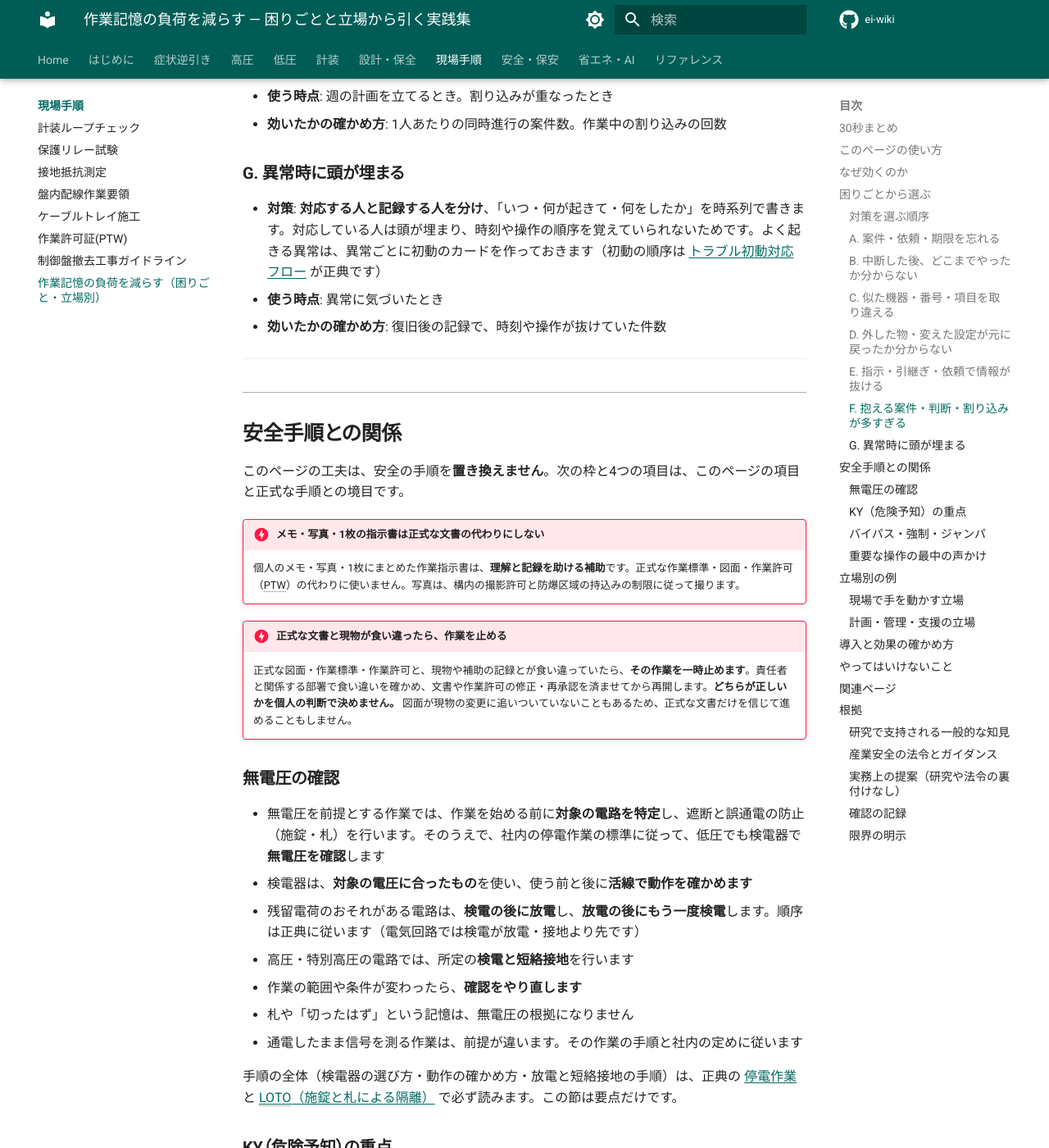
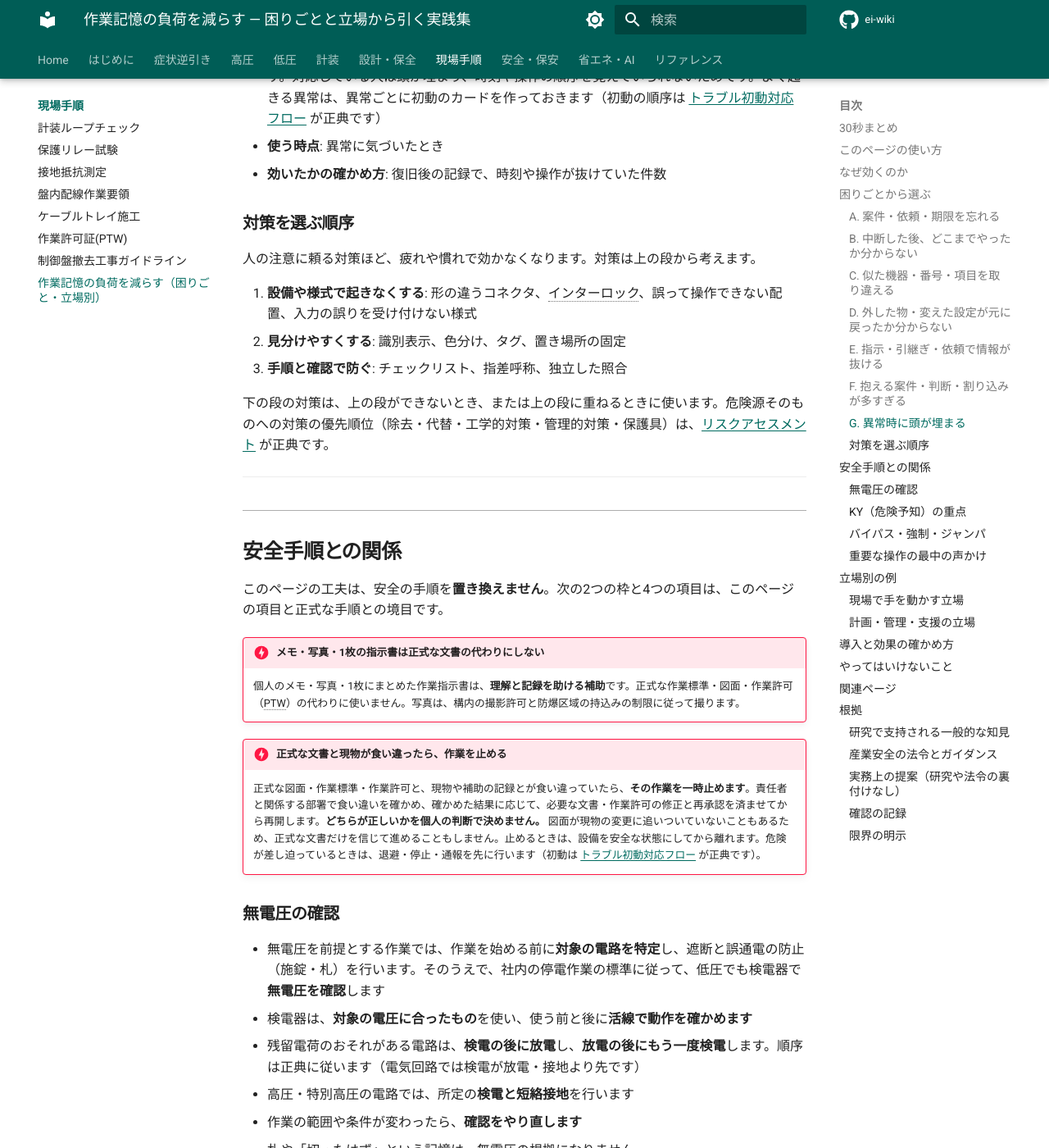
Before and after one commit to kfurufuru/ei-wiki, an MkDocs documentation site: the page built from docs/guidelines/working-memory.md, in a window 1280 px wide and 1400 px high, scrolled down 4195 px. Shown: the whole window at 82% size. Built offline with MkDocs 1.6.1 and Material for MkDocs 9.7.7, drawn with Linux system fonts in a browser that asks for light colours; comment, search, counter and statistics services are not loaded; some of the changed text lies outside the part shown.

Commit message:
作業記憶ページ: Fable 5.2 監査を反映（緊急時は退避・停止・通報が先・暫定変更の例外にSIS除外とMOC・分類の再点検とBの例・対策の順序を末尾へ・#review のリスト修正）
Co-Authored-By: Claude Opus 5.5 <noreply@anthropic.com>

```diff
--- a/docs/guidelines/working-memory.md
+++ b/docs/guidelines/working-memory.md
@@ -83,7 +73,9 @@ last_verified: 2026-11-23
 
 ### C. 似た機器・番号・項目を取り違える {#mixup}
 
-- **対策**: まず**取り違えが起きにくい設備や様式に変えられないか**を考えます（[対策を選ぶ順序](#order)）。そのうえで、機器・盤・弁・配線の**識別表示**を整えます。操作や判定の直前に、機器番号を**指差呼称**で確かめます。確認項目は**チェックリスト**にし、判定基準は表で手元に置きます（表には出典と改訂日を書き、正典が変わったら差し替えます）。重要な箇所は、別の人が**独立して**照らし合わせます
+- **対策（設備・様式）**: まず、取り違えが起きにくい設備や様式に変えられないかを考えます（[対策を選ぶ順序](#order)）
+- **対策（表示）**: 機器・盤・弁・配線の**識別表示**を整えます
+- **対策（確認）**: 操作や判定の直前に、機器番号を**指差呼称**で確かめます。確認項目は**チェックリスト**にし、判定基準は表で手元に置きます（表には出典と改訂日を書き、正典が変わったら差し替えます）。重要な箇所は、別の人が**独立して**照らし合わせます
 - **使う時点**: 操作・測定・判定の直前
 - **効いたかの確かめ方**: 対象の操作の数あたりの取り違えの割合。確認の手順を実施した割合。確認の段階で見つけた食い違いの件数
 
@@ -94,7 +86,7 @@ last_verified: 2026-11-23
 
 - **対策**: **変更前の状態・暫定の変更・復旧後の状態**を1枚の照合表に書きます。外した線・掛けたジャンパ・強制・設定の変更を、変えた時点で書き、復旧したら1件ずつ消し込みます。引き渡す前に、変更前の状態と復旧後の状態を突き合わせます
 - **使う時点**: 変えた時点。引き渡す前
-- **引き渡すとき**: 原則として、暫定の変更を解除し、機能が戻ったことを確かめてから引き渡します。承認された暫定の変更を残したまま運転を続ける場合は、影響・代替措置・責任者・解除の期限・運転上の制限を明らかにし、運転部門へ正式に引き継いで承認を得ます
+- **引き渡すとき**: 原則として、暫定の変更を解除し、機能が戻ったことを確かめてから引き渡します。承認された暫定の変更を残したまま運転を続ける場合は、影響・代替措置・責任者・解除の期限・運転上の制限を明らかにし、画面と現場の札で表示し、社内の手続きで承認を得て運転部門へ正式に引き継ぎます。期限を延ばすときは変更管理（MOC）に戻します。SIS のバイパスはこの扱いにせず、[機能安全（SIS/SIL）](../03-keiso/sis-sil.md) の管理手順に従います
 - **先に通す手順**: バイパス・強制・ジャンパは、記録の前に [安全手順との関係](#safety) の流れ（影響の確認・代替措置・承認）を通します
 - **効いたかの確かめ方**: 引き渡した後に、引継ぎに無い暫定の状態が見つかった件数。解除の期限を過ぎた暫定の変更の件数
 
@@ -116,17 +108,27 @@ last_verified: 2026-11-23
 - **使う時点**: 異常に気づいたとき
 - **効いたかの確かめ方**: 復旧後の記録で、時刻や操作が抜けていた件数
 
+### 対策を選ぶ順序 {#order}
+
+人の注意に頼る対策ほど、疲れや慣れで効かなくなります。対策は上の段から考えます。
+
+1. **設備や様式で起きなくする**: 形の違うコネクタ、インターロック、誤って操作できない配置、入力の誤りを受け付けない様式
+2. **見分けやすくする**: 識別表示、色分け、タグ、置き場所の固定
+3. **手順と確認で防ぐ**: チェックリスト、指差呼称、独立した照合
+
+下の段の対策は、上の段ができないとき、または上の段に重ねるときに使います。危険源そのものへの対策の優先順位（除去・代替・工学的対策・管理的対策・保護具）は、[リスクアセスメント](../10-safety/risk-assessment.md) が正典です。
+
 ---
 
 ## 安全手順との関係 {#safety}
 
-このページの工夫は、安全の手順を**置き換えません**。次の枠と4つの項目は、このページの項目と正式な手順との境目です。
+このページの工夫は、安全の手順を**置き換えません**。次の2つの枠と4つの項目は、このページの項目と正式な手順との境目です。
 
 !!! danger "メモ・写真・1枚の指示書は正式な文書の代わりにしない"
     個人のメモ・写真・1枚にまとめた作業指示書は、**理解と記録を助ける補助**です。正式な作業標準・図面・作業許可（PTW）の代わりに使いません。写真は、構内の撮影許可と防爆区域の持込みの制限に従って撮ります。
 
 !!! danger "正式な文書と現物が食い違ったら、作業を止める"
-    正式な図面・作業標準・作業許可と、現物や補助の記録とが食い違っていたら、**その作業を一時止めます**。責任者と関係する部署で食い違いを確かめ、文書や作業許可の修正・再承認を済ませてから再開します。**どちらが正しいかを個人の判断で決めません。** 図面が現物の変更に追いついていないこともあるため、正式な文書だけを信じて進めることもしません。
+    正式な図面・作業標準・作業許可と、現物や補助の記録とが食い違っていたら、**その作業を一時止めます**。責任者と関係する部署で食い違いを確かめ、確かめた結果に応じて、必要な文書・作業許可の修正と再承認を済ませてから再開します。**どちらが正しいかを個人の判断で決めません。** 図面が現物の変更に追いついていないこともあるため、正式な文書だけを信じて進めることもしません。止めるときは、設備を安全な状態にしてから離れます。危険が差し迫っているときは、退避・停止・通報を先に行います（初動は [トラブル初動対応フロー](trouble-first-response.md) が正典です）。
 
 ### 無電圧の確認
 
@@ -145,7 +147,7 @@ last_verified: 2026-11-23
 - リスクアセスメントで挙げた危険には、**それぞれ必要な対策を取ります**
 - 作業前の KY では、そのうえで、当日特に注意を集める**重点を少数に絞って**全員で共有します
 - **重点から外れた危険の対策も省きません。** 重点は注意の向け先であり、対策の範囲ではありません
-- KY は、作業の直前に、その日の作業の危険を予知して対策を全員で共有する活動です。事前のリスクアセスメントで危険を洗い出し対策を決めることとは目的が違い、置き換えにはなりません。作業許可も、リスクアセスメントの代わりになりません
+- KY は、作業の直前に、その日の作業の危険を予知して対策を全員で共有する活動です。正典はリスクアセスメントの「現場版・簡易版」と位置づけています。現場で使う形に絞ったものであり、事前のリスクアセスメント（危険を洗い出して対策を決めること）の置き換えにはなりません。作業許可も、リスクアセスメントの代わりになりません
 
 正典: [リスクアセスメント](../10-safety/risk-assessment.md) / [作業許可制度](../10-safety/ptw.md)
 
@@ -176,7 +178,7 @@ SIS のバイパスは、通常の制御の強制操作より影響が大きい
 
 === "電計"
 
-    - **D**: ジャンパ・強制・設定の変更は、**変更前・暫定・復旧後**の3つを照合表に書き、引き渡す前に突き合わせます。原則として暫定の設定を解除してから引き渡します。残して運転を続ける場合は、[D](#restore) の条件で運転部門へ正式に引き継ぎます
+    - **D**: ジャンパ・強制・設定の変更は、**変更前・暫定・復旧後**の3つを照合表に書き、引き渡す前に突き合わせます。原則として暫定の設定を解除してから引き渡します。承認された暫定の変更を残して運転を続ける場合は、[D](#restore) の条件で運転部門へ正式に引き継ぎます
     - **D**: 端子を外す前に線番と端子番号を記録し、外した線には札を付けます。写真は記録の補助です
     - **C**: 停電・隔離の範囲を単線結線図やループ図に書き込み、作業者全員で同じ図を見ます。隔離の手順そのものは正典に従います
     - **C**: ループチェックや校正は、入力値・期待出力・許容差の欄がある記録用紙を事前に作り、その場で書き込みます
@@ -191,7 +193,7 @@ SIS のバイパスは、通常の制御の強制操作より影響が大きい
     - **C**: 縁切り（隔離）は、閉める弁の番号・盲板の位置・ドレンとパージの手順を縁切りリストに書きます。電気側の隔離は電計に依頼します
     - **C**: 開放前の残圧・残液・温度・ガスの確認は、チェックシートで1項目ずつ行います。判定の値は社内の基準に従います
     - **D**: 分解した部品には合いマークと番号札を付け、外した順にトレイへ並べます。組立は並び順で戻します
-    - **D**: 締付トルクと締付順序は手順書で確かめ、締め終えたボルトに印を付けます
+    - **B**: 締付トルクと締付順序は手順書で確かめ、締め終えたボルトに印を付けます。中断しても、どこまで締めたかが印で分かります
     - **E**: 試運転での回転方向やインターロックの確認は、電計と役割分担表を作って進めます
 
     関連: [LOTO](../10-safety/lockout-tagout.md) / [データ活用・予兆保全](../05-hozen/predictive-maintenance.md) / [予備品管理](../05-hozen/spare-parts.md)
@@ -200,6 +202,7 @@ SIS のバイパスは、通常の制御の強制操作より影響が大きい
 
     - **C**: スタートアップ・シャットダウン・切替は、操作手順書を読み上げながら1ステップずつ進め、済んだ所にチェックを入れます。めったにやらない操作ほど手順書を使います
     - **C**: 操作する前に、機器番号を画面と現場の両方で指差呼称します
+    - **B**: 操作手順の途中で中断したら、済んだステップにチェックを入れます。再開するときは、次のステップと現場の状態を確かめてから進めます
     - **D**: バイパスや強制操作は、[安全手順との関係](#safety) の流れを通したうえで電計と同じ1つの台帳で管理し、引継ぎのたびに残っているものを確認します
     - **E**: 縁切りの引渡しと復旧の受取りは、縁切りリストに沿って1つずつ確認し、署名で受け渡します
     - **G**: よく起きる異常は、異常ごとに初動のカードにします。警報が多すぎて大事な警報が埋もれるときは、設備部門と協力して整理します
@@ -213,7 +216,7 @@ SIS のバイパスは、通常の制御の強制操作より影響が大きい
     - **E**: 作業許可の条件（時間・範囲・ガス測定・監視人など）は、作業前に班全員で読み上げます
     - **C**: その日の作業範囲は、発注者と現地で指差して確認し、札やテープで区画します
     - **D**: 隔離・施錠は、一人ひとりが自分の鍵と名札を掛けます
-    - **E**: 作業の変更や範囲外の作業が出てきたら、自分で判断せず手を止めて発注者に連絡します
+    - 作業の変更や範囲外の作業が出てきたら、自分で判断せず手を止めて発注者に連絡します（[食い違ったら止める](#safety) と同じ考え方です）
 
     **発注側**
 
@@ -250,7 +253,7 @@ SIS のバイパスは、通常の制御の強制操作より影響が大きい
     - **F**: 当日の危険作業と作業許可をエリア図に書き込み、同時に進む作業を図で見ます
     - **A**: パトロールの指摘は、是正台帳（指摘・担当・期限・是正の確認日）で管理します
     - **C**: 「覚えさせる」より「見えるようにする」: 配管の識別色、弁の開閉表示、危険区域の区画。手順書は1ステップ1動作で書きます
-    - **C**: KY と、重要な操作の最中の声かけのルールは、[安全手順との関係](#safety) の扱いで決めます
+    - **F**: KY と、重要な操作の最中の声かけのルールは、[安全手順との関係](#safety) の扱いで決めます
 
     関連: [作業許可制度](../10-safety/ptw.md) / [リスクアセスメント](../10-safety/risk-assessment.md) / [ヒヤリハット](../10-safety/near-miss.md)
 
@@ -271,6 +274,7 @@ SIS のバイパスは、通常の制御の強制操作より影響が大きい
     - **E**: よく来る依頼は依頼様式を作り、依頼する側に必要事項を書いてもらいます
     - **C**: 金額や数量の入力は、元の書類と並べて照らし合わせます。大きな金額は別の人が独立して確認します
     - **F**: 入力などの集中する仕事と、問い合わせ対応の時間帯を分けます
+    - **B**: 入力の途中で呼ばれたら、どこまで入力したかに印を付けてから離れます
 
     関連: [工事・検収フロー](../03-koji-kenshu/flow-overview.md)（工事の企画から検収・引継ぎまでの全体像）
 
@@ -292,10 +296,10 @@ SIS のバイパスは、通常の制御の強制操作より影響が大きい
 1. 職場で困りごとを1つ選び、対策を1つ入れます。一度に増やしません
 2. 入れる前に、**指標**（各困りごとの「効いたかの確かめ方」）と**見直す日**を決めます。決めるのは職場の管理職で、記録に残します
 3. 見直す日に、指標と、使った人が迷った点を集めます。続ける・直す・やめるを決めます
+4. 項目を増やす前に、使われていない項目を減らします
 
 !!! note "件数だけで判断しない"
-    ヒヤリハットの件数が増えたのは、報告しやすくなったためかもしれません。件数は、対象の作業の数あたりの割合、確認の手順を実施した割合、確認の段階で見つけた食い違いの件数と組み合わせて読みます
-4. 項目を増やす前に、使われていない項目を減らします
+    件数の指標（期限を過ぎた件数・取り違えの件数など）は、報告や記録がしやすくなっただけで増えることがあります。件数は、対象の作業の数あたりの割合、確認の手順を実施した割合、確認の段階で見つけた食い違いの件数と組み合わせて読みます。
 
 ---
 
```
Also changed, not shown: other parts of docs/guidelines/working-memory.md (+0 -10 lines).
